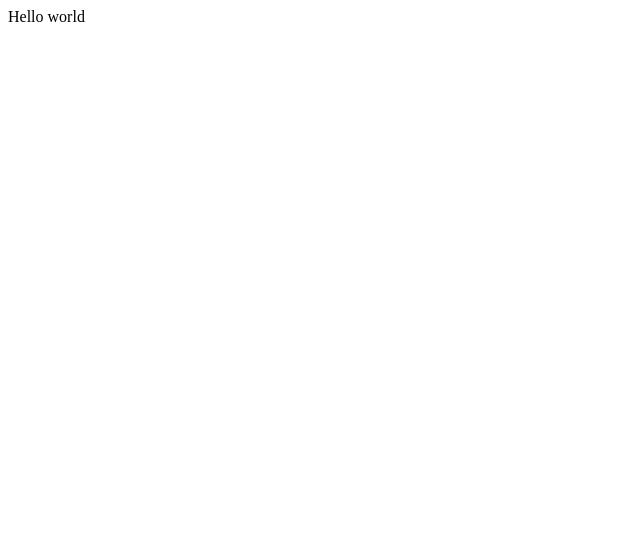
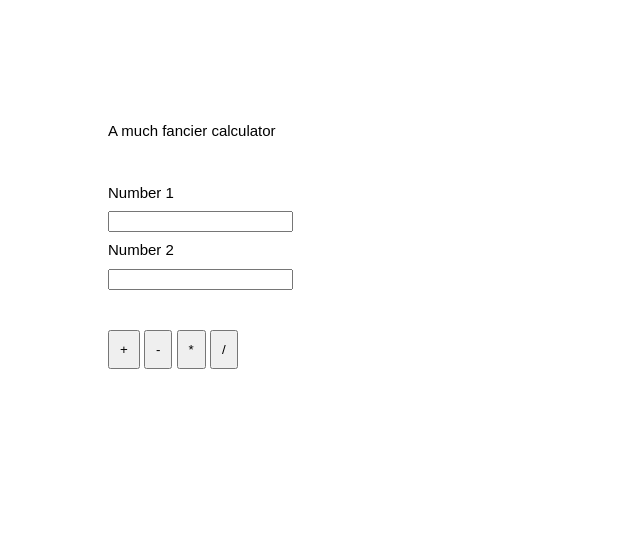
Before and after one commit to kcaputo/FancyCalculator, a plain HTML site: page index.html in a window 1280 px wide. Shown: the whole page, without its empty margins (0-640 px from the left). Drawn offline with Linux system fonts and the light colour scheme.

Commit message:
Update index.html

```diff
--- a/index.html
+++ b/index.html
@@ -1 +1,29 @@
-Hello world
+<!DOCTYPE HTML>
+<html>
+    <head>
+        <title>Functions!</title>
+        <meta charset='UTF-8'>
+        <link href='style.css' rel='stylesheet'/>
+    </head>
+    <body>
+        <p>A much fancier calculator</p>
+        <section>
+            <label>number 1</label>
+            <input id='first' type='number'></input>
+            <label>number 2</label>
+            <input id='second' type='number'></input>
+        </section>
+        <section>
+            <button id='add!'>+</button>
+            <button id='subtract!'>-</button>
+            <button id='multiply!'>*</button>
+            <button id='divide!'>/</button>
+
+        </section>
+        <section>
+            <div id='result'></div>
+        </section>
+
+        <script src='js.js'></script>
+    </body>
+</html>
```
